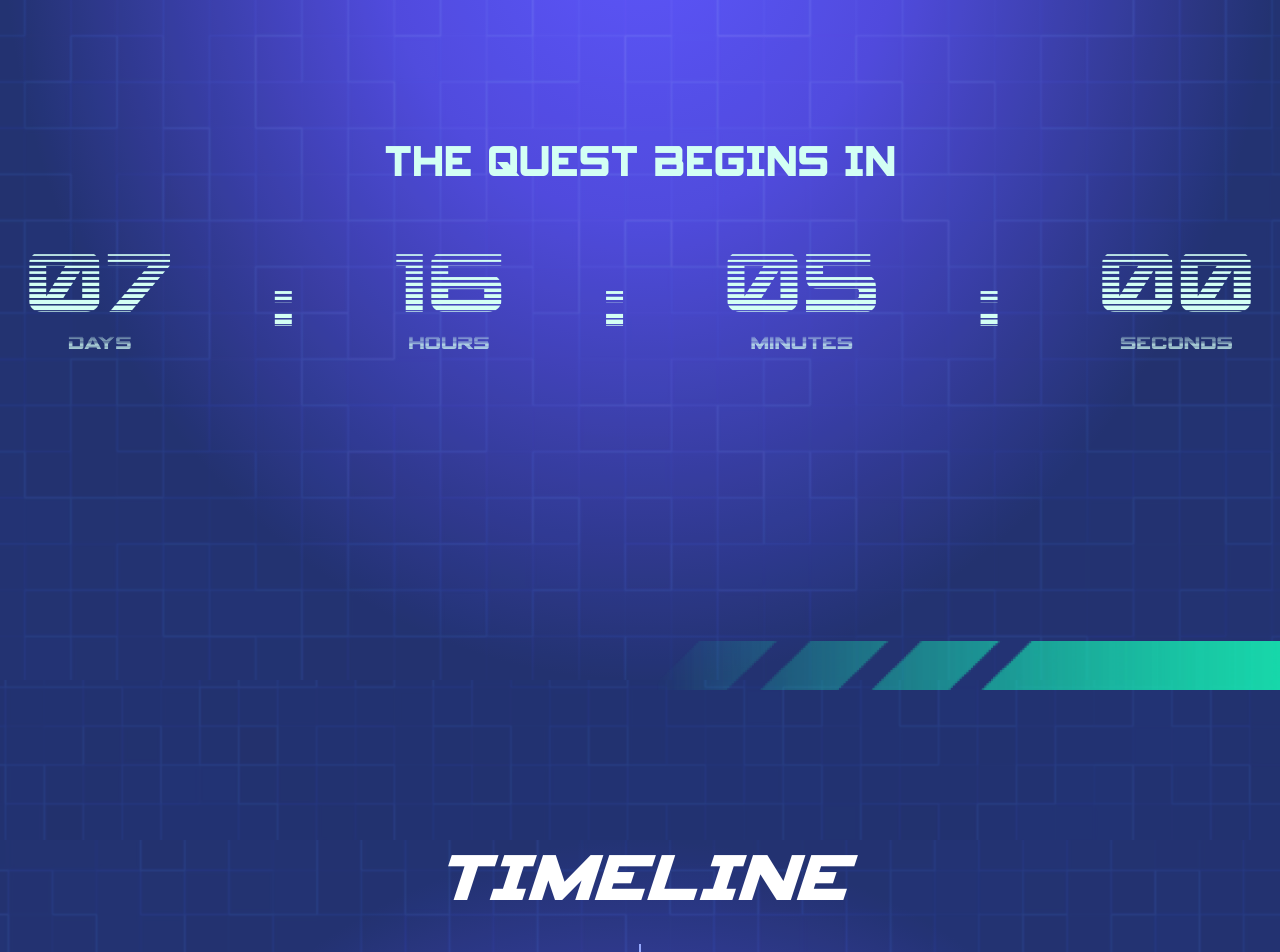
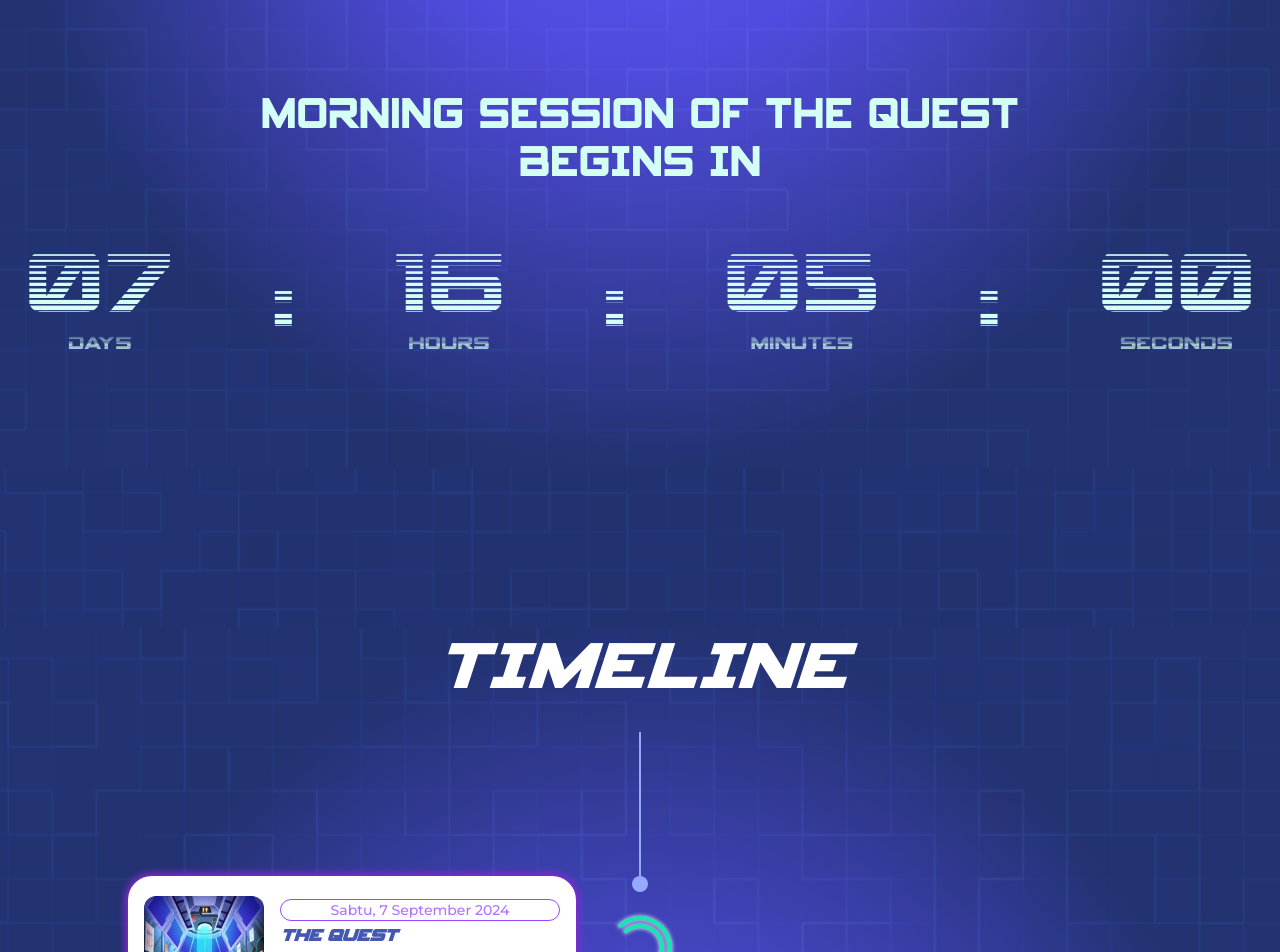
Before and after one commit to aljasonch/mentoring2024, a React (Vite) app: page / in a window 1280 px wide. Shown: the part 920-1872 px from the top of the page. Built offline with nearby package versions, Linux system fonts and the light colour scheme; the HTML template or start-up script is replaced by a standard one; what @khoohaoyit/tailwind-grid-center would draw is missing.

Commit message:
FIX BANGET

```diff
--- a/src/components/countdownSection/CountdownSection.jsx
+++ b/src/components/countdownSection/CountdownSection.jsx
@@ -106,13 +106,10 @@ const CountdownSection = () => {
     let foundUpcoming = false;
 
     for (let i = 0; i < endDate.length; i++) {
-      for (let j = 0; j < endDate[i].date.length; j++) {
-        if (now < endDate[i].date[j]) {
-          setCurrentEventIndex(i);
-          setCurrentDateIndex(j);
-          foundUpcoming = true;
-          break;
-        }
+      if (now < endDate[i].date) {
+        setCurrentEventIndex(i);
+        foundUpcoming = true;
+        break;
       }
       if (foundUpcoming) break;
     }
@@ -152,14 +149,14 @@ const CountdownSection = () => {
   }
 
   return (
-    <div className="relative py-36 md:py-42 w-full h-screen">
-      <div className="text-[#D3FFF4] text-4xl sm:text-5xl md:text-6xl lg:text-7xl xl:text-8xl my-10 sm:my-12 md:my-16 lg:my-20 xl:my-28 min-h-[200px] transition-all duration-1000 opacity-100 sm:visible translate-y-0 sm:block">
+    <div className="flex items-center flex-col justify-center md:py-42 w-full min-h-[50vh] lg:min-h-[70vh]">
+      <div className=" text-[#D3FFF4] text-4xl sm:text-5xl md:text-6xl lg:text-7xl xl:text-8xl sm:my-12 md:my-16 lg:my-20 xl:my-28  transition-all duration-1000 opacity-100 sm:visible translate-y-0 sm:block">
         <p className="spyagencyCond xss:text-xl sm:text-3xl md:text-4xl md:mt-24 mb-12 lg:text-5xl">
-          {endDate[currentEventIndex].title} BEGINS IN
+          {endDate[currentEventIndex].title} <br />BEGINS IN
         </p>
         <div>
           <Countdown
-            targetDate={endDate[currentEventIndex].date[currentDateIndex]}
+            targetDate={endDate[currentEventIndex].date}
             onCountdownComplete={handleCountdownComplete}
           />
         </div>
--- a/src/components/countdownSection/endDate.js
+++ b/src/components/countdownSection/endDate.js
@@ -1,18 +1,34 @@
 export const endDate = [
   {
-    date: [new Date("2024-09-07T07:55:00"), new Date("2024-09-07T13:30:00")],
-    title: "THE QUEST",
+    date: new Date("2024-09-07T07:55:00"),
+    title: "MORNiNG SESSiON OF THE QUEST",
   },
   {
-    date: [new Date("2024-09-14T08:50:00"), new Date("2024-09-14T13:25:00")],
-    title: "1ST VERSE",
+    date: new Date("2024-09-07T13:30:00"),
+    title: "AFTERNOON SESSiON OF THE QUEST",
   },
   {
-    date: [new Date("2024-09-21T08:50:00"), new Date("2024-09-21T13:25:00")],
-    title: "2ND VERSE",
+    date: new Date("2024-09-14T08:50:00"),
+    title: "MORNiNG SESSiON OF 1ST VERSE",
   },
   {
-    date: [new Date("2024-09-28T08:45:00"), new Date("2024-09-28T13:30:00")],
-    title: "3RD VERSE",
+    date: new Date("2024-09-14T13:25:00"),
+    title: "AFTERNOON SESSiON OF THE 1ST VERSE",
+  },
+  {
+    date: new Date("2024-09-21T08:50:00"),
+    title: "MORNiNG SESSION OF THE 2ND VERSE",
+  },
+  {
+    date: new Date("2024-09-21T13:25:00"),
+    title: "AFTERNOON SESSiON OF THE 2ND VERSE",
+  },
+  {
+    date: new Date("2024-09-28T08:45:00"),
+    title: "MORNiNG SESSiON OF THE 3RD VERSE",
+  },
+  {
+    date: new Date("2024-09-28T13:30:00"),
+    title: "AFTERNOON SESSiON OF THE 3RD VERSE",
   },
 ];
--- a/src/components/gallerycomponents/ExpandingClickablePhoto.jsx
+++ b/src/components/gallerycomponents/ExpandingClickablePhoto.jsx
@@ -1,4 +1,4 @@
-import React, { useCallback, useState, useMemo } from "react";
+import React, { useCallback, useMemo } from "react";
 import { LoadableImage } from "./LoadableImage";
 
 export function ExpandingClickablePhoto({ data, setstate, centercrop }) {
@@ -24,11 +24,11 @@ export function ExpandingClickablePhoto({ data, setstate, centercrop }) {
         />
       </div>
       <div className="spyagencyRegular text-white xl:text-2xl z-10 lg:text-xl md:text-lg absolute bottom-0 left-0 pointer-events-none p-4 md:pb-16 xss:pb-14">
-        {isLocked ? "?????" : data.title}
+        {data.title}
       </div>
       <div
         className="absolute bottom-0 p-4 z-0 bg-opacity-50 left-0 w-full h-full transition-opacity duration-500 ease-in-out xl:opacity-0 xl:hover:opacity-100 xss:opacity-100 bg-[#2C1FBB] xss:bg-opacity-50 cursor-pointer"
-        onClick={isLocked ? null : handleClick}
+        onClick={handleClick}
       >
         <div className="spyagencyGradient polygon absolute bottom-0">
           <div className="bg-white xss:py-1 py-2 xss:text-md md:text-lg lg:text-xl xl:text-2xl xss:px-6 xss:pr-2 md:pl-4 md:pr-8 xl:pr-10">
--- a/src/components/timeline/Timeline.jsx
+++ b/src/components/timeline/Timeline.jsx
@@ -1,13 +1,13 @@
 import React, { useState, useEffect } from "react";
-import T1 from "../../assets/map/verse 1_LOCKED.jpg";
-import T2 from "../../assets/map/verse 2_LOCKED.jpg";
-import T3 from "../../assets/map/verse 3_LOCKED.jpg";
-import T4 from "../../assets/map/the quest_LOCKED.jpg";
+import T1 from "../../assets/map/the quest_LOCKED.jpg";
+import T2 from "../../assets/map/verse 1_LOCKED.jpg";
+import T3 from "../../assets/map/verse 2_LOCKED.jpg";
+import T4 from "../../assets/map/verse 3_LOCKED.jpg";
 import T5 from "../../assets/map/manifest_LOCKED.jpg";
-import T1_2 from "../../assets/map/verse 1_UNLOCKED.jpg";
-import T2_2 from "../../assets/map/verse 2_UNLOCKED.jpg";
-import T3_2 from "../../assets/map/verse 3_UNLOCKED.jpg";
-import T4_2 from "../../assets/map/the quest_UNLOCKED.jpg";
+import T1_2 from "../../assets/map/the quest_UNLOCKED.jpg";
+import T2_2 from "../../assets/map/verse 1_UNLOCKED.jpg";
+import T3_2 from "../../assets/map/verse 2_UNLOCKED.jpg";
+import T4_2 from "../../assets/map/verse 3_UNLOCKED.jpg";
 import T5_2 from "../../assets/map/manifest_UNLOCKED.jpg";
 
 const Timeline = () => {
@@ -60,10 +60,10 @@ const Timeline = () => {
                   Sabtu, 7 September 2024
                 </div>
                 <div className="spyagencyBoldItal text-[#4458AD] font-bold lg:text-lg">
-                  {unlocked.T1 ? "TUTORIAL" : "???"}
+                  {unlocked.T1 ? "THE QUEST" : "???"}
                 </div>
                 <div className="text-[#4458AD] font-bold text-xs sm:text-base">
-                  {unlocked.T1 ? "THE QUEST: INTRODUCTION TO MENTORING" : "???"}
+                  {unlocked.T1 ? "INTRODUCTION TO MENTORING" : "???"}
                 </div>
                 <div className="text-[#AF71FF] text-xs lg:text-base font-medium">
                   Offline
--- a/src/components/zachery/Zachery.jsx
+++ b/src/components/zachery/Zachery.jsx
@@ -7,7 +7,7 @@ import ZacherySpeak from "../../assets/zacheryspeak.webp";
 
 const Zachery = () => {
   return (
-    <div className="relative h-screen top-36 sm:top-[300px] lg:top-36 xl:top-[170px]">
+    <div className="relative min-h-[80vh] lg:h-screen top-36 sm:top-[300px] lg:top-36 xl:top-[170px]">
       <img
         src={GreenLine}
         className="absolute top-8 sm:hidden block w-6 left-0"
@@ -60,11 +60,6 @@ const Zachery = () => {
         className="absolute hidden sm:block scale-x-[-1] z-10 w-72 sm:w-7/12 sm:-top-10 md:-top-14 lg:top-4 left-0 lg:w-1/2"
         alt="3"
       />
-      <img
-        src={Asset_6}
-        className="absolute 2xl:hidden hidden sm:block z-10 w-72 sm:w-7/12 sm:-bottom-80 md:-bottom-[27rem] lg:-bottom-[30rem] xl:-bottom-[40rem] right-0 lg:w-1/2"
-        alt="3"
-      />
     </div>
   );
 };
```
